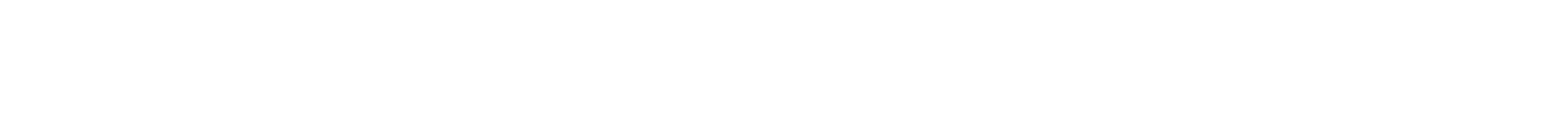
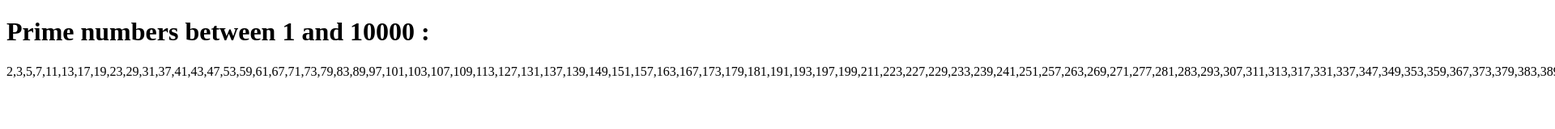
Before and after one commit to soodala2003/308A.1.1-Event-Loop, a plain HTML site: page index.html in a window 1280 px wide. Shown: the top 160 px of the page at 81% size, 1920 px wide, since content can reach past the window. Drawn offline with Linux system fonts and the light colour scheme.

Commit message:
updated index.js and index.html files

```diff
--- a/index.html
+++ b/index.html
@@ -10,8 +10,8 @@
         <link rel="stylesheet" href="">
     </head>
     <body>
-
-
+        <h1></h1>
+        <p></p>
         <script src="index.js" async defer></script>
     </body>
 </html>
--- a/index.js
+++ b/index.js
@@ -1,22 +1,56 @@
-const factorial = (n) => { // function factorial(n)
-    if (n === 0) return 1; // The base case, to stop recursion
-    return n * factorial(n - 1); // The recursive call
-    //return n ? n * factorial(n -1) : 1
+const heading = document.querySelector("h1");
+const textEl = document.querySelector("p");
+const num = 10000;
+
+heading.innerText = `Prime numbers between 1 and ${num} :`;
+textEl.innerText = primeLists(num);
+
+function isPrime(n, divisor) {
+    try {
+        if (n < 2) {
+            return false;
+        } else if (n === 2) {
+            return true;
+        } else if (n % divisor === 0) {
+            return false;
+        } else if (divisor ** 2 > n) {
+            return true;
+        } else {
+            return isPrime(n, divisor + 1);
+        }
+    } catch (err) {
+        console.log(err);
+        console.log(n);
+    }
+}
+
+function primeLists(n) {
+    let primeNumArr = [];
+    let divisor = 2;
+    for (let i = 1; i <= n; i++) {
+        if (isPrime(i, divisor) === true) {
+            primeNumArr.push(i);
+        }
+    }
+    alert("Calaulation is Done!");
+    return primeNumArr;
+}
+
+const factorial = (n) => {
+    if (n === 0) {
+        return 1;
+    } else {
+        return n * factorial(n - 1);
+    }
 }
 
 const facto = (n, a = 1) => {
-    if (n === 0) return a;
-    return () => facto(n - 1, n * a);
+    if (n === 0) {
+        return a;
+    } else {
+        return () => facto(n - 1, n * a);
+    }
 }
-
-function newFactorial (n) {
-    let facto = function myFactorial(n, a) {
-        return n ? myFactorial(n * a, n -1) : a
-    };
-    return facto(n, 1)
-}
-
-facto(10000, 1);
 
 const trampoline2 = (f, ...args) => {
     let result = f(...args);
@@ -27,97 +61,3 @@ const trampoline2 = (f, ...args) => {
 }
 
 console.log(trampoline2(facto(10000)));
-
-
-
-/* function flatten(arr) {
-    let result = []; // This will hold the flattened result
-    for (const item of arr) { // Loop through each item in the array
-        if (Array.isArray(item)) { // Check if the item is an array
-            //console.log(item);
-            result = result.concat(flatten(item)); // Call flatten recursively and combine results
-            //console.log(result);
-        } else {
-            result.push(item); // If not an array, add the item to the result
-        }
-    }
-    return result; // Return the flattened array
-}
-
-// Usage
-const nestedArray = [1, [2, [3, [4, [5]]]], 6];
-const flatArray = flatten(nestedArray);
-console.log(flatArray); // Output: [1, 2, 3, 4, 5, 6]
-
-try {
-    if (flatten(nestedArray)) {
-        console.log(flatArray);
-    } else {
-        throw "Error!";
-    }
-} catch (err) {
-    console.log(err);
-    console.log("This catch block more code if the 'try' block fails!");
-} finally {
-    console.log(flatArray);
-}
-
-const trampoline = (f, ...args) => {
-    let result = f(...args);
-    while (typeof result === "function") {
-      result = result();
-    }
-    return result;
-}
-
-
- */
-
-/* const counter = 15000;
-
-function primeNumber(n, divisor) {
-    let isPrime = true;
-    if (n < 2) {
-        return isPrime = false;
-    } else if (n === 2) {
-        isPrime = true;
-        //console.log(n);
-         return isPrime;
-    } else {
-        if (n % divisor === 0) {
-            isPrime = false;
-            return isPrime;
-        } else if (divisor ** 2 > n) {
-            isPrime = true;
-            //console.log(n);
-            return isPrime;
-        } else {
-            return primeNumber(n, divisor + 1);
-        }
-    }
-
-}
-
-console.log(primeNumber(10, 2));
-
-
-for (let i = 2; i <= counter; i++) {
-    try {
-        if (primeNumber(i, 2)) {
-            //console.log(`${i} is Prime!`);
-        } else {
-            throw "Error!";
-        }
-    } catch (err) {
-        console.log(err);
-        console.log(counter);
-    } finally {
-        console.log(counter);
-    }
-}
-
-
-
-
-
- */
```
